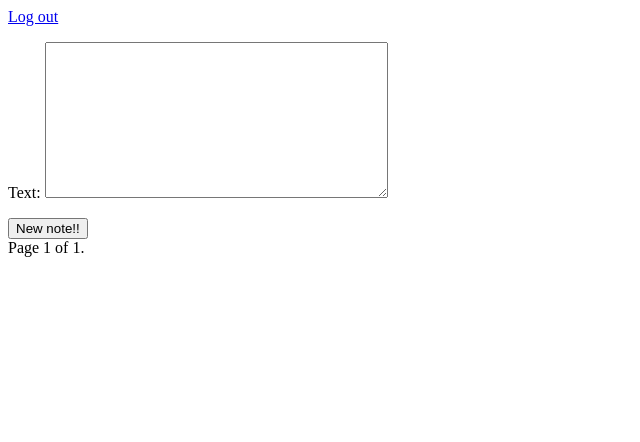
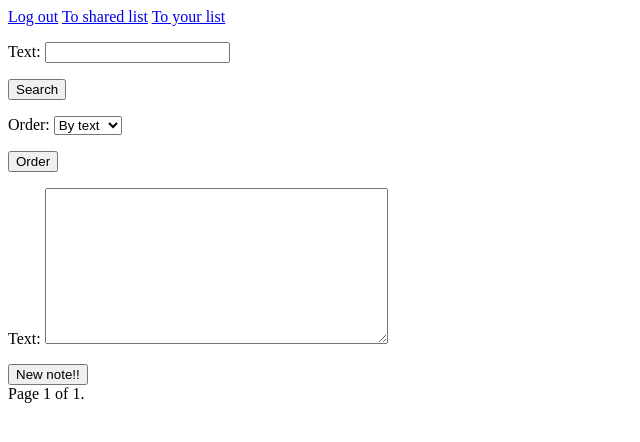
Before and after one commit to PonomaryovVladyslav/TODO, a Django app: page / in a window 1280 px wide. Shown: the top 442 px of the page, without its empty margins (0-640 px from the left). Run offline with Django 3.2, Linux system fonts and the light colour scheme; a user stored in the database is signed in; data comes from the database, SQL or seed files in the repository; both versions use the stored data as it was after the commit.

Commit message:
practice 2

```diff
--- a/templates/base.html
+++ b/templates/base.html
@@ -11,6 +11,8 @@
 <a href="{% url 'registration' %}">To registration</a>
     <a href="{% url 'login' %}">To login</a>
 {% endif %}
+{% if request.user.is_authenticated %}<a href="{% url 'shared' %}"> To shared list</a>{% endif %}
+{% if request.user.is_authenticated %}<a href="{% url 'index' %}"> To your list</a>{% endif %}
 <br>
 
 {% block content %}
--- a/templates/index.html
+++ b/templates/index.html
@@ -1,15 +1,30 @@
 {% extends 'base.html' %}
 
 {% block content %}
-
+    <form method="get" action="">
+        {{ search_form.as_p }}
+        <button type="submit">Search</button>
+    </form>
+    <form method="get" action="">
+        {{ ordering_form.as_p }}
+        <button type="submit">Order</button>
+    </form>
     <form method="post" action="{% url 'create_note' %}">
         {% csrf_token %}
         {{ create_form.as_p }}
         <button type="submit">New note!!</button>
     </form>
     {% for object in page_obj %}
-        {{ object.text }} <form method="post" action="{% url 'delete_note' object.id %}">{% csrf_token %} <button type="submit">DELETE</button></form>
+        {{ object.text }}
+        <form method="post" action="{% url 'delete_note' object.id %}">{% csrf_token %}
+            <button type="submit">DELETE</button>
+        </form>
         <br>
+        <form method="post" action="{% url 'share_note' object.id %}">{% csrf_token %}
+            <button type="submit">
+                {% if object.is_shared %}Unshare{% else %}Share{% endif %}
+            </button>
+        </form>
     {% endfor %}
 
     <div class="pagination">
@@ -28,6 +43,6 @@
             <a href="?page={{ page_obj.paginator.num_pages }}">last &raquo;</a>
         {% endif %}
     </span>
-</div>
+    </div>
 
 {% endblock %}
--- a/todo/forms.py
+++ b/todo/forms.py
@@ -1,9 +1,23 @@
-from django.forms import ModelForm
-
+# from django.forms import ModelForm, Form
+from django import forms
 from todo.models import Notes
 
 
-class CreateNotesForm(ModelForm):
+class CreateNotesForm(forms.ModelForm):
     class Meta:
         model = Notes
         fields = ['text', ]
+
+
+class SearchBoxForm(forms.Form):
+    text = forms.CharField()
+
+
+ORDER = (
+    ('text', 'By text'),
+    ('created_at', 'By date')
+)
+
+
+class OrderingForm(forms.Form):
+    order = forms.ChoiceField(choices=ORDER)
--- a/todo/models.py
+++ b/todo/models.py
@@ -9,7 +9,9 @@ class Notes(models.Model):
     author = models.ForeignKey(User, on_delete=models.CASCADE)
     created_at = models.DateTimeField(auto_now_add=True)
     updated_at = models.DateTimeField(auto_now=True)
+    is_shared = models.BooleanField(default=False)
 
     class Meta:
         verbose_name = 'Zametka'
         verbose_name_plural = 'Zametki'
+        unique_together = ('author', 'text')
--- a/todo/views.py
+++ b/todo/views.py
@@ -3,14 +3,14 @@ from django.contrib.auth.forms import UserCreationForm
 from django.contrib.auth.mixins import LoginRequiredMixin
 from django.contrib.auth.models import User
 from django.http import HttpResponseRedirect
-from django.shortcuts import render
-
+from django.shortcuts import render, get_object_or_404
+from django.db.models import Q
 # Create your views here.
 from django.urls import reverse_lazy
-from django.views.generic import CreateView, ListView, DeleteView
+from django.views.generic import CreateView, ListView, DeleteView, UpdateView, View
 from django.contrib.auth.views import LoginView, LogoutView
 
-from todo.forms import CreateNotesForm
+from todo.forms import CreateNotesForm, SearchBoxForm, OrderingForm
 from todo.models import Notes
 
 
@@ -28,12 +28,29 @@ class NotesListView(LoginRequiredMixin, ListView):
     paginate_by = 5
 
     def get_queryset(self):
-        return Notes.objects.filter(author=self.request.user)
+        search = self.request.GET.get('text')
+        order = self.request.GET.get('order')
+        query = Q(author=self.request.user)
+        if search:
+            query &= Q(text__icontains=search)
+        if order in ['created_at', 'text']:
+            return Notes.objects.filter(query).order_by(order)
+        return Notes.objects.filter(query)
 
     def get_context_data(self, **kwargs):
         context = super().get_context_data(**kwargs)
-        context.update({'create_form': CreateNotesForm})
+        context.update(
+            {'create_form': CreateNotesForm,
+             'search_form': SearchBoxForm,
+             'ordering_form': OrderingForm})
         return context
+
+
+class NotesSharedListView(LoginRequiredMixin, ListView):
+    model = Notes
+    template_name = 'shared.html'
+    queryset = Notes.objects.filter(is_shared=True)
+    paginate_by = 5
 
 
 class Login(LoginView):
@@ -66,3 +83,24 @@ class NoteDeleteView(LoginRequiredMixin, DeleteView):
     success_url = reverse_lazy('index')
     http_method_names = ['post', ]
     model = Notes
+
+    def delete(self, request, *args, **kwargs):
+        """
+        Call the delete() method on the fetched object and then redirect to the
+        success URL.
+        """
+        self.object = self.get_object()
+        success_url = self.get_success_url()
+        if self.request.user == self.object.author:
+            self.object.delete()
+        return HttpResponseRedirect(success_url)
+
+
+class NoteShareView(LoginRequiredMixin, View):
+    def post(self, *args, **kwargs):
+        pk = kwargs.get('pk')
+        obj = get_object_or_404(Notes, pk=pk)
+        if self.request.user == obj.author:
+            obj.is_shared = not obj.is_shared
+            obj.save()
+        return HttpResponseRedirect(reverse_lazy('index'))
--- a/tt/urls.py
+++ b/tt/urls.py
@@ -16,7 +16,8 @@ Including another URLconf
 from django.contrib import admin
 from django.urls import path
 
-from todo.views import Registration, NotesListView, Login, Logout, NotesCreateView, NoteDeleteView
+from todo.views import Registration, NotesListView, Login, Logout, NotesCreateView, NoteDeleteView, NoteShareView, \
+    NotesSharedListView
 
 urlpatterns = [
     path('', NotesListView.as_view(), name='index'),
@@ -25,5 +26,7 @@ urlpatterns = [
     path('registration/', Registration.as_view(), name='registration'),
     path('admin/', admin.site.urls),
     path('create_note/', NotesCreateView.as_view(), name='create_note'),
-    path('delete_note/<int:pk>/', NoteDeleteView.as_view(), name='delete_note')
+    path('delete_note/<int:pk>/', NoteDeleteView.as_view(), name='delete_note'),
+    path('share_note/<int:pk>/', NoteShareView.as_view(), name='share_note'),
+    path('shared/', NotesSharedListView.as_view(), name='shared')
 ]
```
Also changed, not shown: templates/shared.html (added, +38 -0 lines), db.sqlite3, todo/migrations/0002_auto_20200307_1303.py (added).
